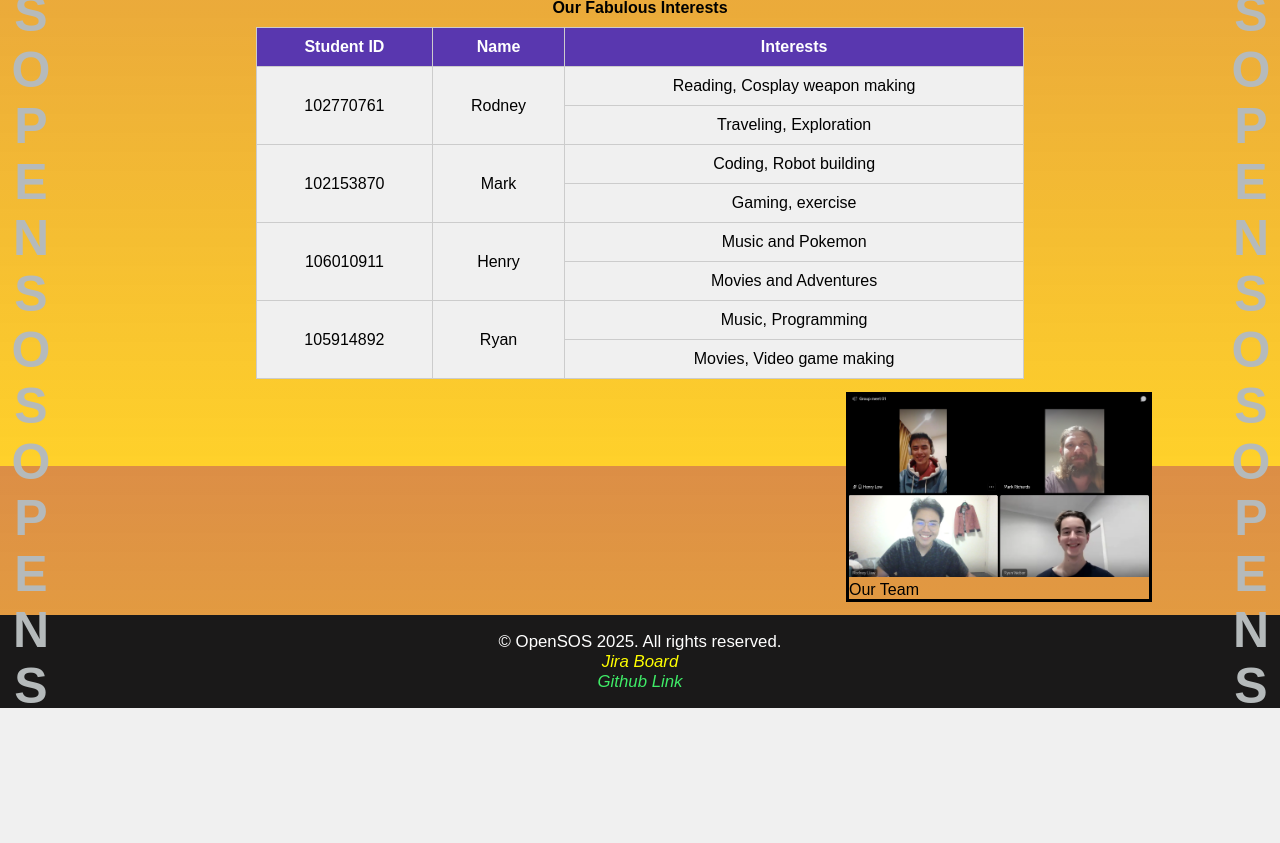
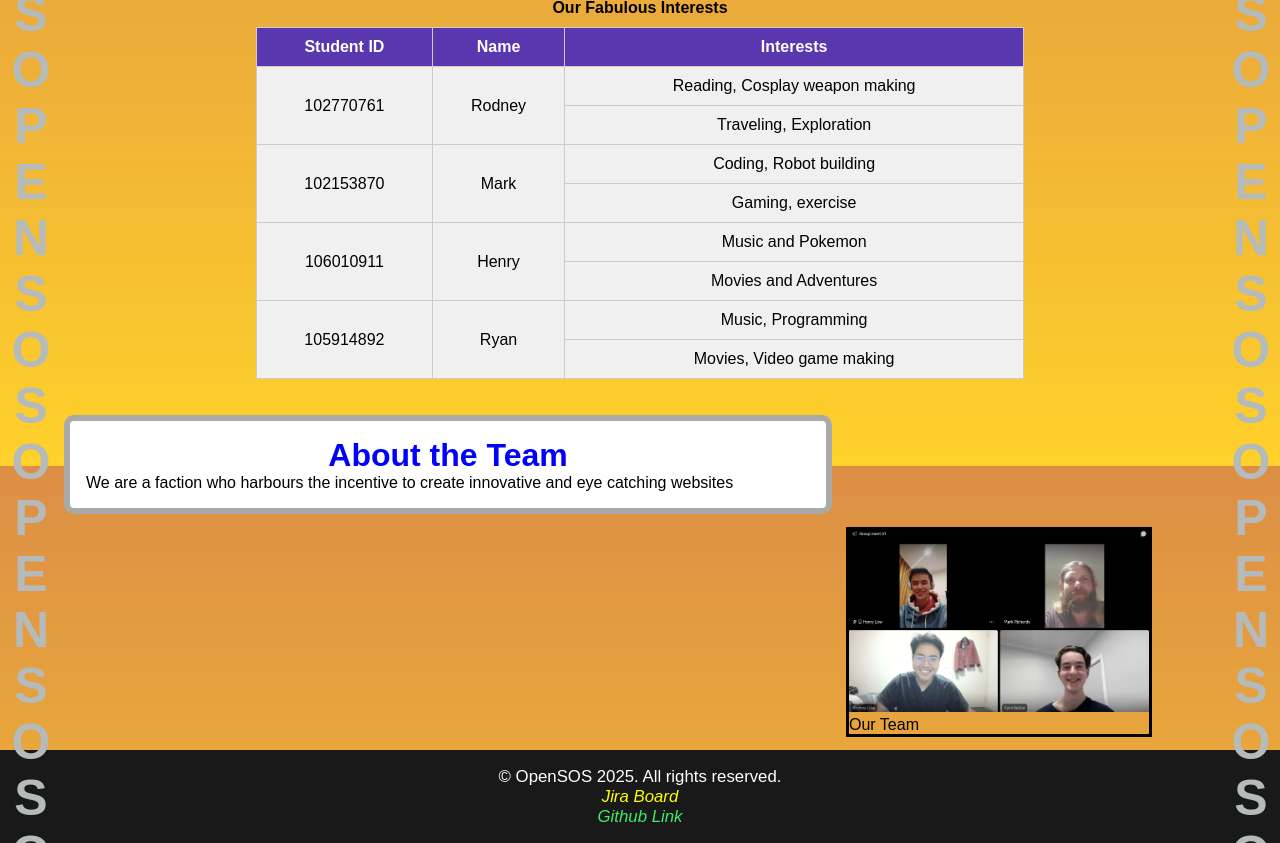
Before and after one commit to 102153870/openSOS_groupProjectPart1, a PHP site: page /about.html in a window 1280 px wide. Shown: the part 1134-1977 px from the top of the page. Before the commit the page ends 1842 px from the top, so only its background shows below. Run offline with PHP 8.4, Linux system fonts and the light colour scheme.

Commit message:
added left side text by the group photo

```diff
--- a/about.html
+++ b/about.html
@@ -147,6 +147,13 @@
               </tbody>
             </table>
           </section>
+          <br><br>
+
+          <section id="about_Info">
+            <h2 class="section_heading">About the Team</h2>
+            <p>We are a faction who harbours the incentive to create innovative and eye catching websites</p>
+
+          </section>
 
 
           <div>
--- a/styles/style.css
+++ b/styles/style.css
@@ -325,6 +325,16 @@ body.hero_background {
 }
 .team_intro img:hover {
     transform: scale(1.1);
+}
+
+#about_Info {
+    background-color: white;
+    padding: 1rem;
+    border: darkgrey 0.4em solid;
+    border-radius: 10px;
+    flex: 1; /* Allows flexible resizing */
+    max-width: 60%;
+    margin-left: 5%;
 }
 
 /*About Us page content (middle section)*/
```
